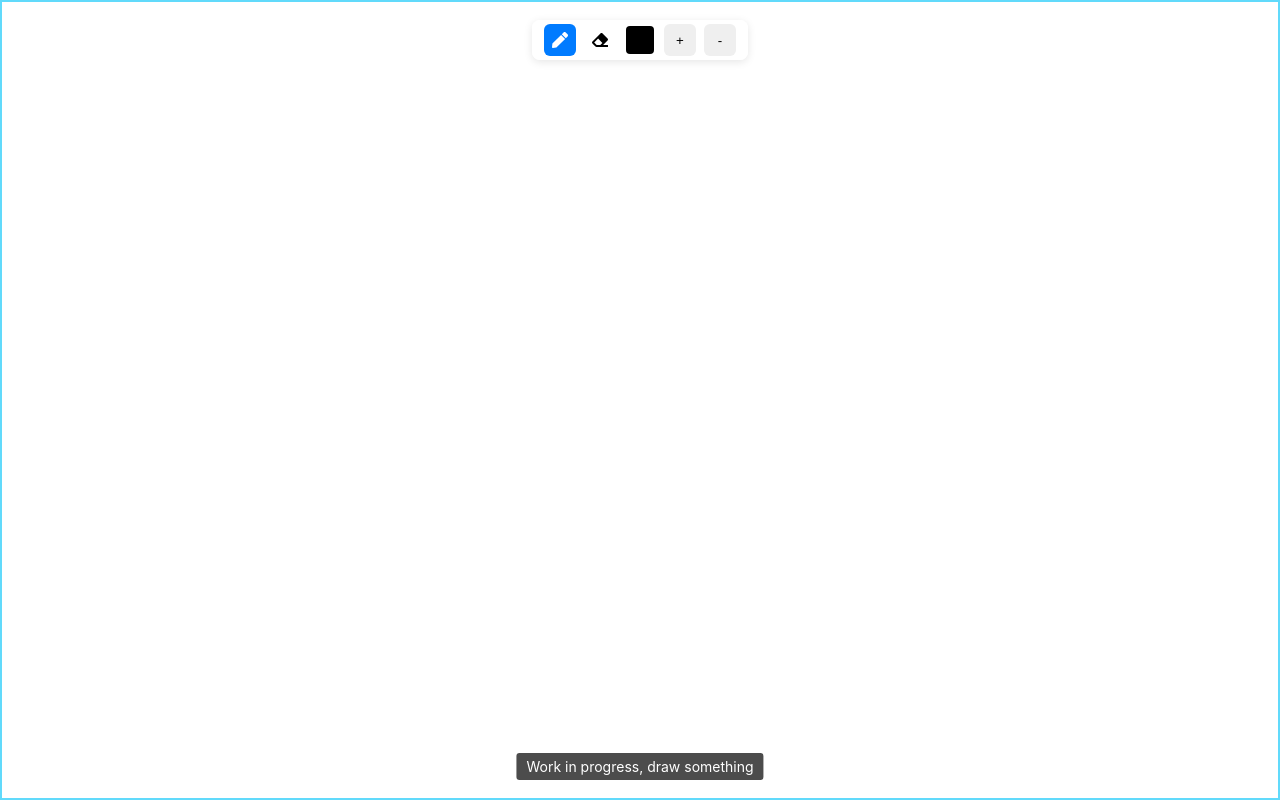
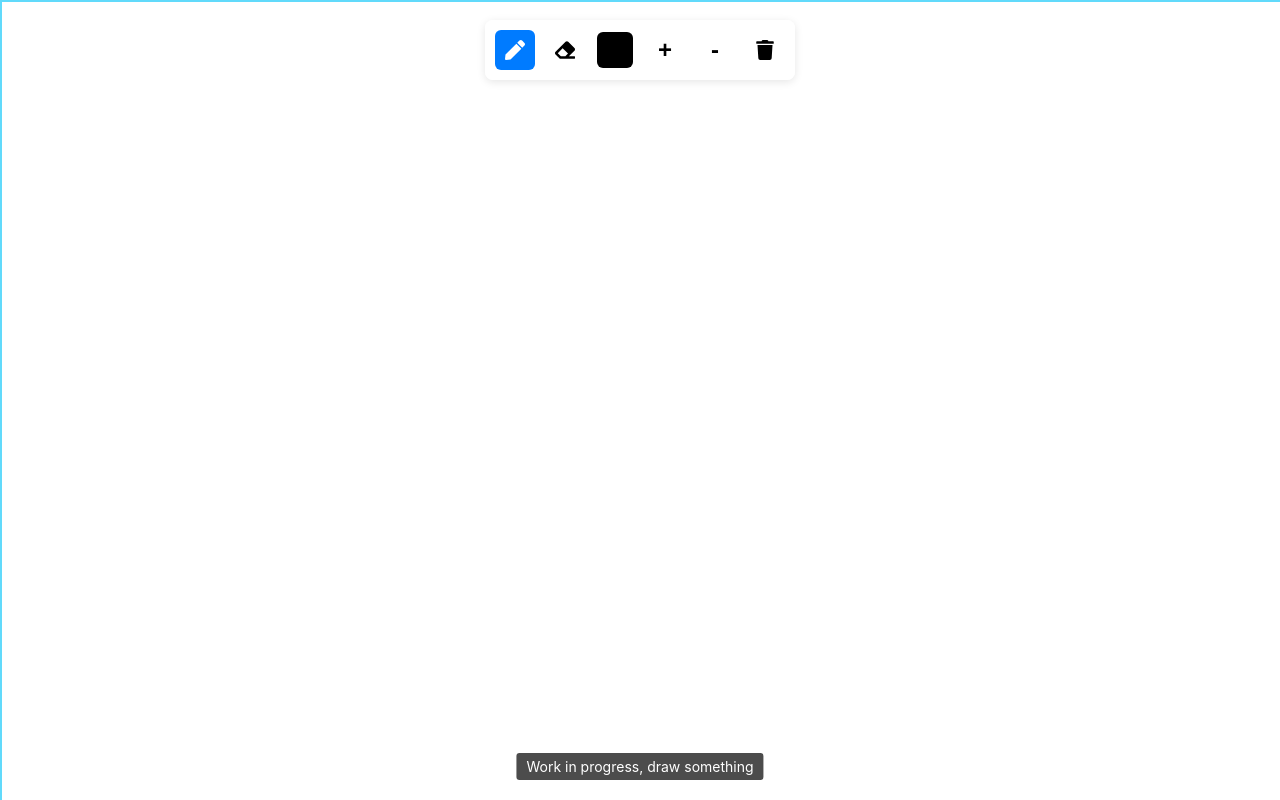
Before and after one commit to Psaemiyan/sketch-pad, a React (Create React App) app: page / in a window 1280 px wide. Built offline with nearby package versions, Linux system fonts and the light colour scheme.

Commit message:
Add clear canvas button and refine toolbar styling

```diff
--- a/src/CanvasComponent.css
+++ b/src/CanvasComponent.css
@@ -1,28 +1,30 @@
 .canvas-container {
   position: relative;
+  width: 100vw;
+  height: 100vh;
+  overflow: hidden;
 }
 
-.controls {
+.toolbar {
   position: fixed;
   top: 20px;
   left: 50%;
   transform: translateX(-50%);
-  height: 40px;
   background-color: rgba(255, 255, 255, 0.9);
   display: flex;
   justify-content: center;
   align-items: center;
-  gap: 8px;
-  padding: 0 12px;
+  gap: 10px;
+  padding: 10px;
   border-radius: 8px;
   box-shadow: 0 2px 8px rgba(0, 0, 0, 0.1);
-  z-index: 2;
+  z-index: 10;
 }
 
-.control-button {
-  width: 32px;
-  height: 32px;
-  padding: 6px;
+.toolbar button {
+  width: 40px;
+  height: 40px;
+  padding: 8px;
   border: none;
   border-radius: 6px;
   cursor: pointer;
@@ -30,56 +32,57 @@
   align-items: center;
   justify-content: center;
   transition: all 0.2s ease;
-}
-
-.control-button svg {
-  width: 16px;
-  height: 16px;
-}
-
-.pen-button {
   background-color: white;
   color: black;
 }
 
-.pen-button.active {
+.toolbar button svg {
+  width: 20px;
+  height: 20px;
+}
+
+.toolbar button.active {
   background-color: #007bff;
   color: white;
 }
 
-.eraser-button {
+.clear-canvas {
   background-color: white;
-  color: black;
+  color: #333;
+  border: none;
+  border-radius: 6px;
+  cursor: pointer;
+  transition: background-color 0.2s ease;
 }
 
-.eraser-button.active {
-  background-color: #007bff;
-  color: white;
+.clear-canvas:hover {
+  background-color: #f0f0f0;
 }
 
-.canvas {
-  position: fixed;
+.clear-canvas svg {
+  width: 20px;
+  height: 20px;
+}
+
+.drawing-canvas {
+  position: absolute;
   top: 0;
   left: 0;
   width: 100%;
   height: 100%;
-  background-color: white;
   cursor: crosshair;
-  outline: none;
-  border: none;
-  margin: 0;
-  padding: 0;
-  box-sizing: border-box;
 }
 
 .color-picker {
-  width: 32px;
-  height: 32px;
+  width: 40px;
+  height: 40px;
   padding: 2px;
   border: none;
   border-radius: 6px;
   cursor: pointer;
   background: none;
+  appearance: none;
+  -webkit-appearance: none;
 }
 
 .color-picker::-webkit-color-swatch-wrapper {
@@ -88,5 +91,66 @@
 
 .color-picker::-webkit-color-swatch {
   border: none;
-  border-radius: 4px;
+  border-radius: 6px;
 }
+
+.zoom-button {
+  width: 40px;
+  height: 40px;
+  background-color: white;
+  color: black;
+  border: none;
+  border-radius: 6px;
+  cursor: pointer;
+  font-size: 24px;
+  font-weight: bold;
+  display: flex;
+  align-items: center;
+  justify-content: center;
+  transition: background-color 0.2s ease;
+}
+
+.zoom-button:hover {
+  background-color: #f0f0f0;
+}
+
+.color-picker {
+  width: 40px;
+  height: 40px;
+  padding: 2px;
+  border: none;
+  border-radius: 6px;
+  cursor: pointer;
+  background: none;
+  appearance: none;
+  -webkit-appearance: none;
+}
+
+.color-picker::-webkit-color-swatch-wrapper {
+  padding: 0;
+}
+
+.color-picker::-webkit-color-swatch {
+  border: none;
+  border-radius: 6px;
+}
+
+.zoom-button {
+  width: 40px;
+  height: 40px;
+  background-color: white;
+  color: black;
+  border: none;
+  border-radius: 6px;
+  cursor: pointer;
+  font-size: 24px;
+  font-weight: bold;
+  display: flex;
+  align-items: center;
+  justify-content: center;
+  transition: background-color 0.2s ease;
+}
+
+.zoom-button:hover {
+  background-color: #f0f0f0;
+}
--- a/src/CanvasComponent.js
+++ b/src/CanvasComponent.js
@@ -1,5 +1,5 @@
 import React, { useRef, useEffect, useState, useCallback } from 'react';
-import { FaPen, FaEraser } from 'react-icons/fa';
+import { FaPen, FaEraser, FaTrash } from 'react-icons/fa';
 import './CanvasComponent.css';
 
 function CanvasComponent() {
@@ -44,6 +44,20 @@ function CanvasComponent() {
 
       context.stroke();
     });
+  }, [zoom]);
+
+  // Add clearCanvas method
+  const clearCanvas = useCallback(() => {
+    const canvas = canvasRef.current;
+    const context = canvas.getContext('2d');
+
+    // Clear the canvas
+    context.setTransform(1, 0, 0, 1, 0, 0);
+    context.clearRect(0, 0, canvas.width, canvas.height);
+    context.scale(zoom, zoom);
+
+    // Clear stored paths in localStorage
+    localStorage.removeItem('canvasPaths');
   }, [zoom]);
 
   useEffect(() => {
@@ -206,18 +220,18 @@ function CanvasComponent() {
   }, [isDrawing, isEraser, penColor, zoom, handleZoom]);
 
   return (
-    <div className="canvas-container" style={{ overflow: 'hidden', width: '100vw', height: '100vh' }}>
-      <div className="controls">
+    <div className="canvas-container">
+      <div className="toolbar">
         <button
           onClick={() => setIsEraser(false)}
-          className={`control-button pen-button ${!isEraser ? 'active' : ''}`}
+          className={!isEraser ? 'active' : ''}
           title="Pen"
         >
           <FaPen />
         </button>
         <button
           onClick={() => setIsEraser(true)}
-          className={`control-button eraser-button ${isEraser ? 'active' : ''}`}
+          className={isEraser ? 'active' : ''}
           title="Eraser"
         >
           <FaEraser />
@@ -229,30 +243,31 @@ function CanvasComponent() {
           className="color-picker"
           title="Choose pen color"
         />
-
         <button
           onClick={() => handleZoom('in')}
-          className="control-button zoom-in"
+          className="zoom-button"
+          title="Zoom In"
         >
           +
         </button>
         <button
           onClick={() => handleZoom('out')}
-          className="control-button zoom-out"
+          className="zoom-button"
+          title="Zoom Out"
         >
           -
+        </button>
+        <button
+          onClick={clearCanvas}
+          className="clear-canvas"
+          title="Clear Canvas"
+        >
+          <FaTrash />
         </button>
       </div>
       <canvas
         ref={canvasRef}
-        className="canvas"
-        style={{
-          position: 'absolute',
-          top: 0,
-          left: 0,
-          width: '100%',
-          height: '100%'
-        }}
+        className="drawing-canvas"
       />
     </div>
   );
```
